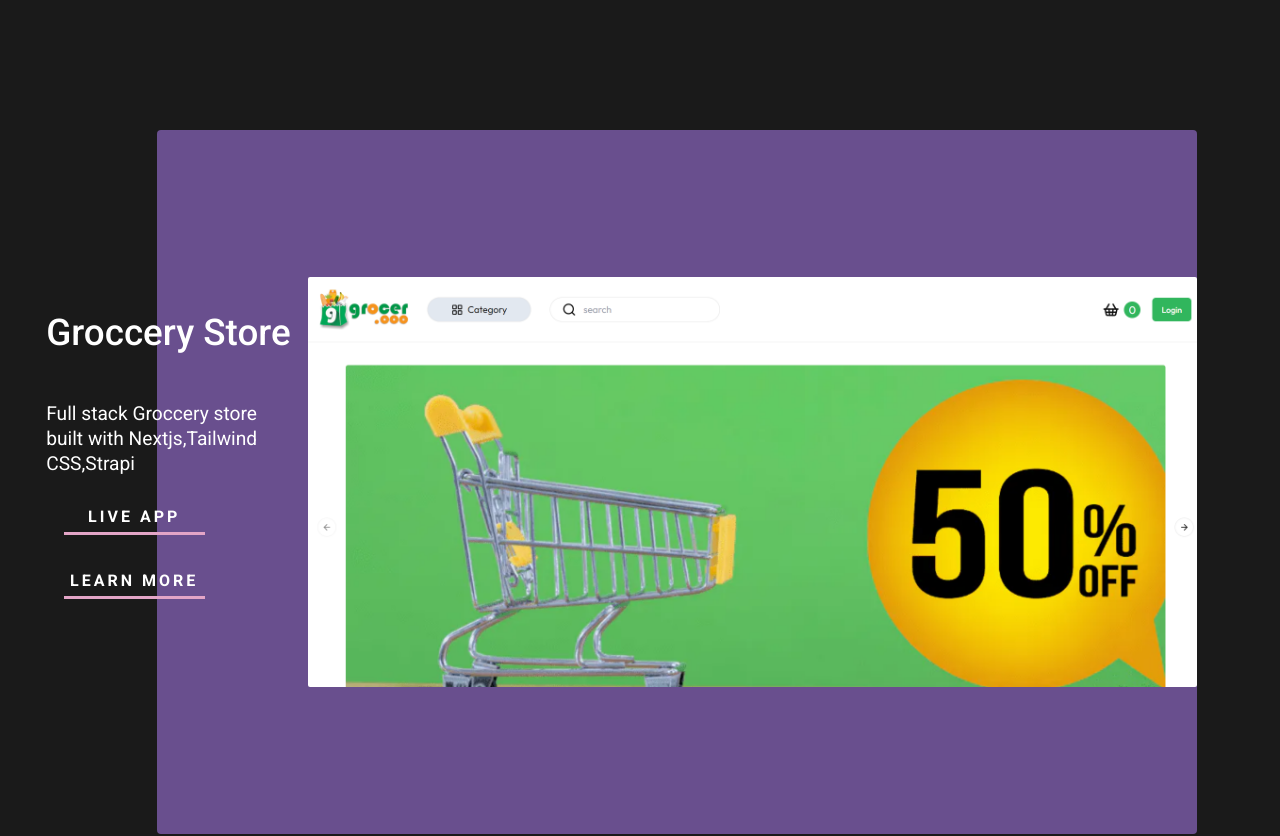
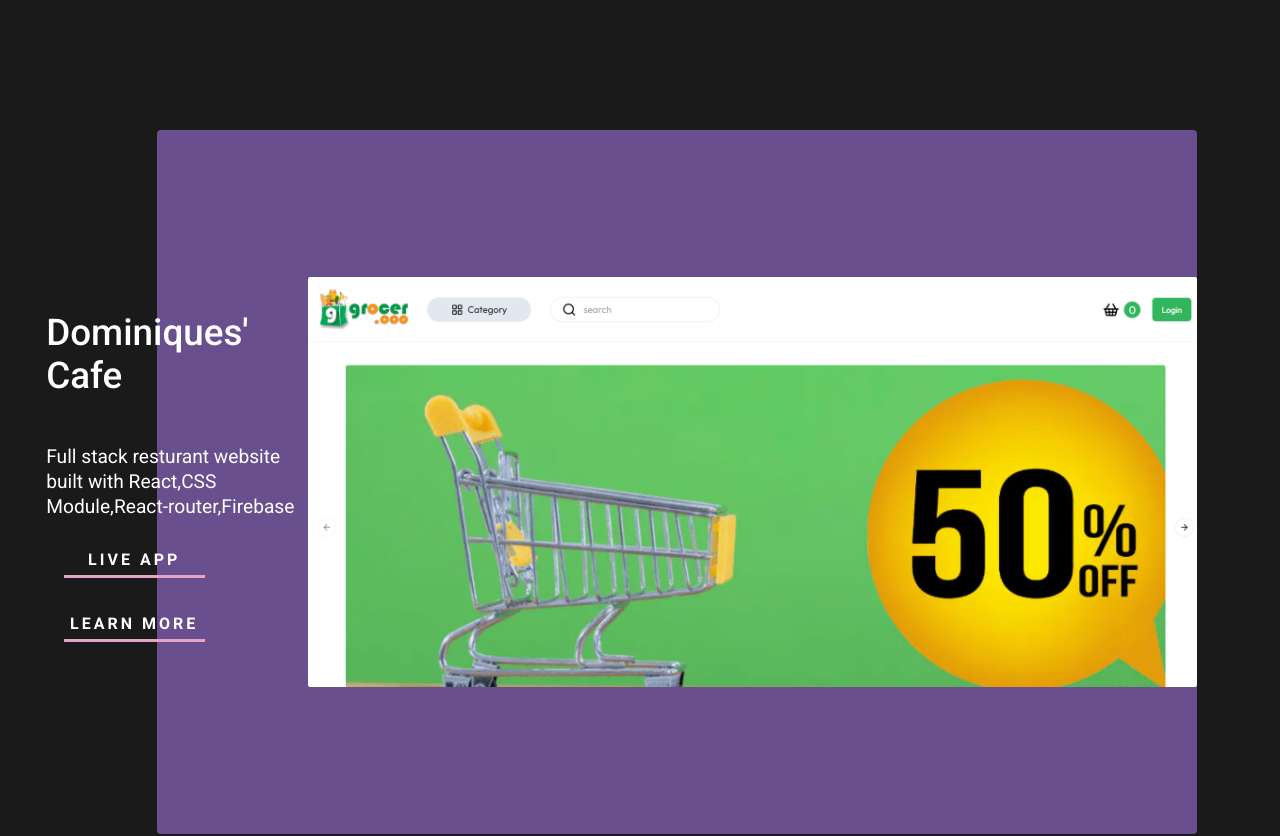
Before and after one commit to melika760/myportfolio, a React (Create React App) app: page / in a window 1280 px wide. Shown: the part 3100-3936 px from the top of the page. Built offline with nearby package versions, Linux system fonts and the light colour scheme.

Commit message:
work on other data

```diff
--- a/src/components/Constants.jsx
+++ b/src/components/Constants.jsx
@@ -10,6 +10,44 @@ export const contsants=[
         id:"1",
         name:"Dominiques' Cafe",
         description:"Full stack resturant website built with React,CSS Module,React-router,Firebase",
-        space:"left"
-    }
+        space:"left",
+        live:"https://dominique-5aac4.web.app/",
+        learn:"https://github.com/melika760/OrderCheck"
+    },
+    {
+        photo:Grocery,
+        id:"2",
+        name:"Dominiques' Cafe",
+        description:"Full stack resturant website built with React,CSS Module,React-router,Firebase",
+        space:"right",
+         live:"https://groccerystore.vercel.app/",
+        learn:"https://github.com/melika760/newNextJsProject"
+    },
+    {
+        photo:melromin,
+        id:"3",
+        name:"Melromin Global Network",
+        description:"Full-stack website built with Next.js, Firebase, and Stripe, featuring two admin panels for chat, contracts, and payments.",
+        space:"left",
+         live:"https://melrominglobalnetwork.co.uk/",
+        learn:"https://github.com/melika760/MelrominGlobalNetwork"
+    },
+     {
+        photo:rock,
+        id:"4",
+        name:"Game App",
+        description:"Rock,Paper,Scissors built with React and css module",
+        space:"right",
+         live:"https://rockpaperscissorsgaame.netlify.app/",
+        learn:"https://github.com/melika760/Game"
+    },
+    {
+        photo:Weatherapp,
+        id:"3",
+        name:"Melromin Global Network",
+        description:"Full-stack website built with Next.js, Firebase, and Stripe, featuring two admin panels for chat, contracts, and payments.",
+        space:"left",
+         live:"https://melrominglobalnetwork.co.uk/",
+        learn:"https://github.com/melika760/MelrominGlobalNetwork"
+    },
 ]
--- a/src/components/LeftContent.jsx
+++ b/src/components/LeftContent.jsx
@@ -1,36 +1,31 @@
 import React from 'react'
 import { contsants } from './Constants'
 import styles from "./Projects.module.css"
-const LeftContent = ({name,space}) => {
-    // const item=contsants.find((item)=>item.name===name)
-    // return (
-    // <div className={`${styles.content} ${
-    //     space === "left" ? styles.left : styles.right
-    //   }`}>
-    // <a href='https://dominique-5aac4.web.app/' alt="Dominiques" target='__blank'>
-    // <div className={styles.pic}>
-    // <div className={styles.image}>
-    //   <img src={item.photo} alt={item.name}/>
-    // </div>
-    // </div>
-    // </a>
+const LeftContent = () => {
+    return(<React.Fragment>
+          {contsants.map((item)=>{
+if(item.space==="right"){
+   return( <div className={`${styles.content} ${styles.right}`} key={item.id}>
+    <div className={styles.info2}>
+<h3 className={styles.title}>{item.name}</h3>
+<p className={styles.descriptions}>{item.description}</p>
 
-    // <div className={styles.info}>
-    // <h3 className={styles.title}>{item.name}</h3>
-    // <p className={styles.descriptions}>{item.description}</p>
-
-    // <a href='https://dominique-5aac4.web.app/' target='__blank' alt="Domique's Cafe"><div className={styles.live1}>Live app</div></a>
-    // <a href='https://github.com/melika760/OrderCheck' target='__blank'><div className={styles.live1}>Learn more</div></a>
+<a href={item.live} target='__blank' alt={item.name}><div className={styles.live1}>Live app</div></a>
+<a href={item.learn} target='__blank'><div className={styles.live1}>Learn more</div></a>
 
 
-    // </div>
-    // </div>)
-    return(<React.Fragment>
-          {contsants.map((item)=>(
-            <div className={`${styles.content} ${
-                item.space === "left" ? styles.left : styles.right
-              }`}>
-            <a href='https://dominique-5aac4.web.app/' alt="Dominiques" target='__blank'>
+    </div>
+    <a href={item.live} alt={item.name} target='__blank'>
+    <div className={styles.pic2}>
+    <div className={styles.image2}>
+      <img src={item.photo} alt={item.name}/>
+    </div>
+    </div>
+    </a>
+  </div>)
+}else{
+    return(<div className={`${styles.content} ${styles.left }`} key={item.id}>
+        <a href={item.live} alt={item.name} target='__blank'>
         <div className={styles.pic}>
         <div className={styles.image}>
           <img src={item.photo} alt={item.name}/>
@@ -42,13 +37,14 @@ const LeftContent = ({name,space}) => {
         <h3 className={styles.title}>{item.name}</h3>
         <p className={styles.descriptions}>{item.description}</p>
 
-            <a href='https://dominique-5aac4.web.app/' target='__blank' alt="Domique's Cafe"><div className={styles.live1}>Live app</div></a>
-            <a href='https://github.com/melika760/OrderCheck' target='__blank'><div className={styles.live1}>Learn more</div></a>
+        <a href={item.live} target='__blank' alt={item.name}><div className={styles.live1}>Live app</div></a>
+        <a href={item.learn} target='__blank'><div className={styles.live1}>Learn more</div></a>
 
 
         </div>
-            </div>
-        ))}
+        </div>)
+}
+          })}
     </React.Fragment>
 
     )
--- a/src/components/Projects.jsx
+++ b/src/components/Projects.jsx
@@ -13,43 +13,8 @@ const Projects = () => {
       <h2 className={styles.head}>Projects</h2>
 
         <LeftContent/>
-        <div className={`${styles.content} ${styles.right}`}>
-          <div className={styles.info2}>
-<h3 className={styles.title}>Groccery Store</h3>
-<p className={styles.descriptions}>Full stack Groccery store  built with Nextjs,Tailwind CSS,Strapi</p>
-
-<a href='https://groccerystore.vercel.app/' target='__blank' alt="GroceryStore"><div className={styles.live1}>Live app</div></a>
-<a href='https://github.com/melika760/newNextJsProject' target='__blank'><div className={styles.live1}>Learn more</div></a>
 
 
-          </div>
-          <a href='https://groccerystore.vercel.app/' alt="GroceryStore" target='__blank'>
-          <div className={styles.pic2}>
-          <div className={styles.image2}>
-            <img src={Grocery} alt='GrocceryStore'/>
-          </div>
-          </div>
-          </a>
-        </div>
-<div className={`${styles.content} ${styles.left}`}>
-          <a href='https://melrominglobalnetwork.co.uk/' alt="Melromin" target='__blank'>
-          <div className={styles.pic}>
-          <div className={styles.image}>
-            <img src={melromin} alt='Melromin'/>
-          </div>
-          </div>
-          </a>
-
-          <div className={styles.info}>
-<h3 className={styles.title}>Melromin Global Network</h3>
-<p className={styles.descriptions}>Full-stack website built with Next.js, Firebase, and Stripe, featuring two admin panels for chat, contracts, and payments.</p>
-
-<a href='https://melrominglobalnetwork.co.uk/' target='__blank' alt="DictionaryApp"><div className={styles.live1}>Live app</div></a>
-<a href='https://github.com/melika760/MelrominGlobalNetwork' target='__blank'><div className={styles.live1}>Learn more</div></a>
-
-
-          </div>
-        </div>
         <div className={`${styles.content} ${styles.right}`}>
           <div className={styles.info2}>
 <h3 className={styles.title}>Weather App</h3>
```
Lines whose indentation alone changed are shown as unchanged.
